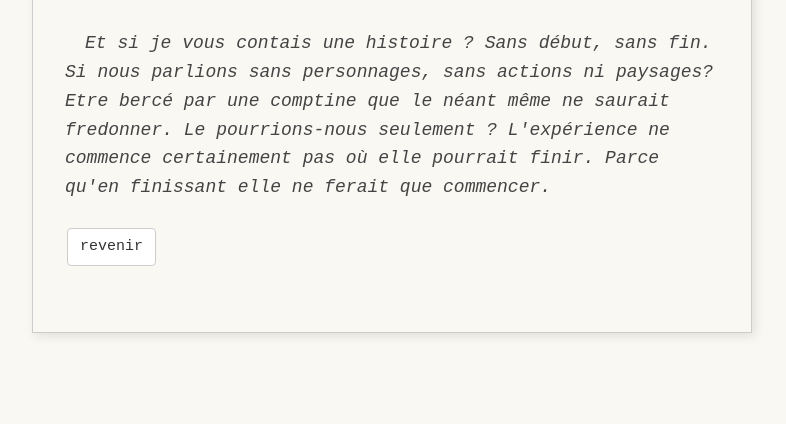
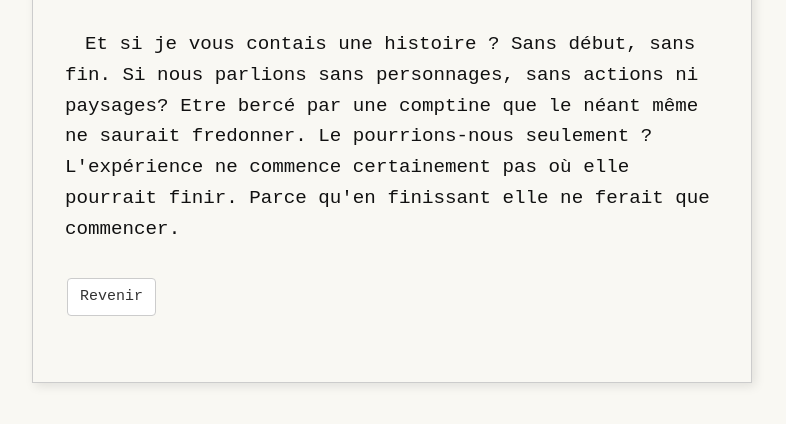
Before and after one commit to LettresFloran/monpetitcoindherbe, a plain HTML site: page suite_sans_forme.html in a window 1280 px wide. Shown: the part 128-552 px from the top of the page, without its empty margins (248-1034 px from the left). Drawn offline with Linux system fonts and the light colour scheme.

Commit message:
Update suite_sans_forme.html

```diff
--- a/suite_sans_forme.html
+++ b/suite_sans_forme.html
@@ -11,10 +11,12 @@
     <h1>Sans Forme</h1>
   </header>
   <main>
-    <section class="intro">
-      <p>Et si je vous contais une histoire ? Sans début, sans fin. Si nous parlions sans personnages, sans actions ni paysages? Etre bercé par une comptine que le néant même ne saurait fredonner. Le pourrions-nous seulement ?
-          L'expérience ne commence certainement pas où elle pourrait finir. Parce qu'en finissant elle ne ferait que commencer.</p>
-	  <a href="index.html" class="button">revenir</a>
+    <section class="article">
+      <article>
+	  <p>Et si je vous contais une histoire ? Sans début, sans fin. Si nous parlions sans personnages, sans actions ni paysages? Etre bercé par une comptine que le néant même ne saurait fredonner. Le pourrions-nous seulement ?
+      L'expérience ne commence certainement pas où elle pourrait finir. Parce qu'en finissant elle ne ferait que commencer.</p>
+	  </article>
+	  <a href="index.html" class="button">Revenir</a>
     </section>
   </main>
 </body>
```
